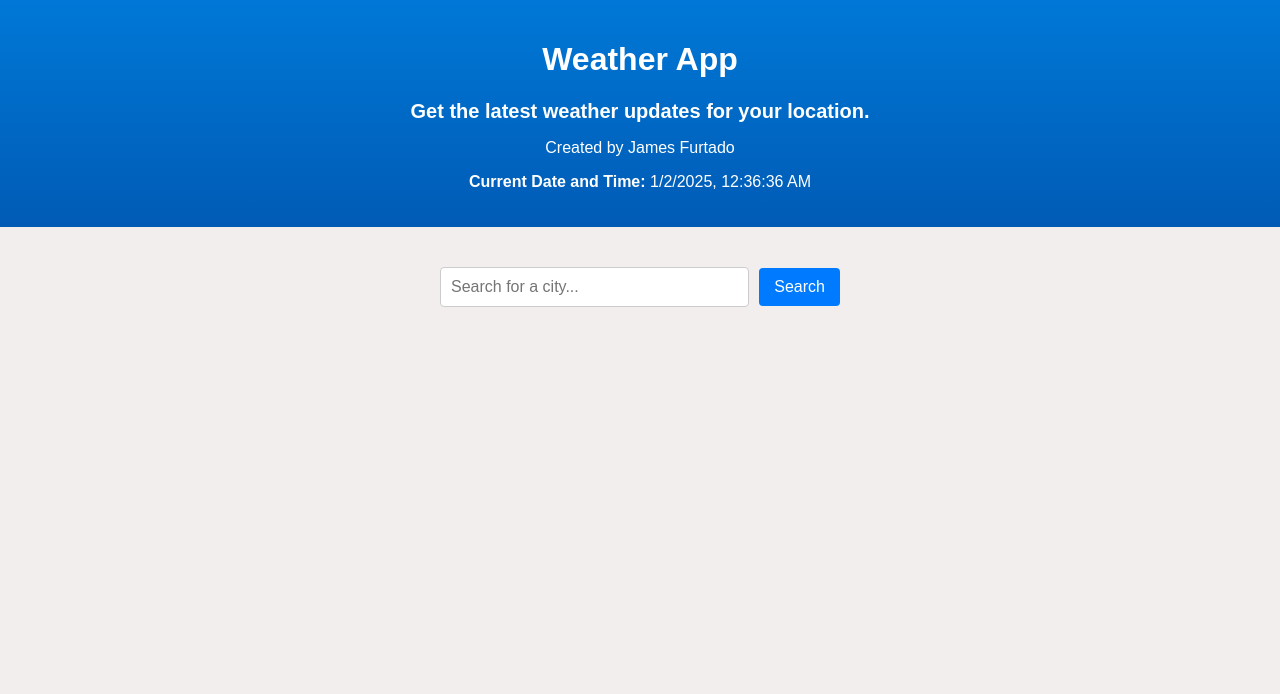
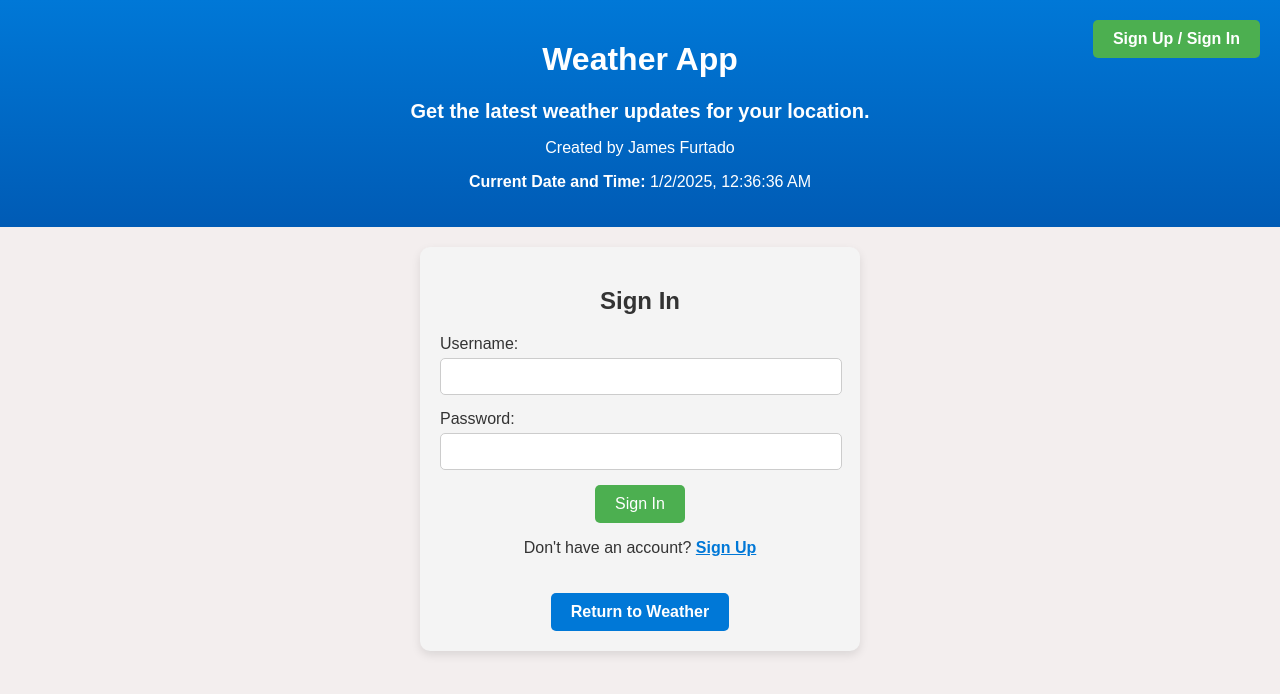
Before and after one commit to jamesdfurtado/weather-app, a React (Create React App) app in the folder frontend/: page /auth in a window 1280 px wide. Shown: the top 694 px of the page. Built offline with nearby package versions, Linux system fonts and the light colour scheme; no server answers.

Commit message:
Added sign up/sign in page! :)

```diff
--- a/frontend/package.json
+++ b/frontend/package.json
@@ -8,6 +8,7 @@
     "@testing-library/user-event": "^13.5.0",
     "react": "^18.3.1",
     "react-dom": "^18.3.1",
+    "react-router-dom": "^7.1.1",
     "react-scripts": "5.0.1",
     "web-vitals": "^2.1.4"
   },
--- a/frontend/src/App.css
+++ b/frontend/src/App.css
@@ -16,6 +16,106 @@ body {
 
 main {
   padding: 20px;
+}
+
+
+/* Auth Button */
+.auth-button {
+  position: absolute;
+  top: 20px;
+  right: 20px;
+  padding: 10px 20px;
+  background-color: #4CAF50;
+  color: white;
+  font-size: 16px;
+  border: none;
+  border-radius: 5px;
+  cursor: pointer;
+  text-decoration: none; /* Removes underline */
+  font-weight: bold;
+  transition: background-color 0.3s ease;
+}
+
+.auth-button:hover {
+  background-color: #45a049;
+}
+
+
+/* Auth Page */
+.auth-page {
+  padding: 20px;
+  max-width: 400px;
+  margin: 0 auto;
+  background-color: #f4f4f4;
+  border-radius: 10px;
+  text-align: center;
+  box-shadow: 0 4px 10px rgba(0, 0, 0, 0.1); /* Add subtle shadow for depth */
+}
+
+.auth-page h2 {
+  margin-bottom: 20px;
+  font-size: 24px;
+}
+
+.input-group {
+  margin-bottom: 15px;
+  text-align: left;
+}
+
+.input-group input {
+  width: 95%;
+  padding: 10px;
+  margin-top: 5px;
+  border: 1px solid #ccc;
+  border-radius: 5px;
+}
+
+button {
+  padding: 10px 20px;
+  background-color: #4CAF50;
+  color: white;
+  font-size: 16px;
+  border: none;
+  border-radius: 5px;
+  cursor: pointer;
+}
+
+button:hover {
+  background-color: #45a049;
+}
+
+.error-message {
+  color: red;
+  margin-top: 10px;
+}
+
+.toggle-link {
+  color: #0078d7;
+  cursor: pointer;
+  font-weight: bold;
+  text-decoration: underline;
+}
+
+
+/* Return to Weather Button */
+.return-button {
+  display: inline-block;
+  margin-top: 20px;
+  padding: 10px 20px;
+  background-color: #0078d7;
+  color: white;
+  font-size: 16px;
+  border: none;
+  border-radius: 5px;
+  cursor: pointer;
+  text-decoration: none;
+  font-weight: bold;
+  text-align: center;
+  transition: background-color 0.3s ease;
+}
+
+.return-button:hover {
+  background-color: #005bb5;
 }
 
 
@@ -51,6 +151,7 @@ main {
 .search-button:hover {
   background-color: #0056b3;
 }
+
 
 /* City not found */
 .error-message {
@@ -104,6 +205,10 @@ main {
 }
 
 
+
+
+
+
 /* Hourly Forecast */
 .hourly-forecast {
   margin: 20px 0;
@@ -143,6 +248,7 @@ main {
   font-size: 16px;
   font-weight: bold;
 }
+
 
 /* 5-Day Forecast */
 .five-day-forecast-box {
--- a/frontend/src/App.js
+++ b/frontend/src/App.js
@@ -3,12 +3,14 @@ import './App.css';
 import CurrentWeather from './components/CurrentWeather';
 import ApiCall from './components/ApiCall';
 import SearchBar from './components/SearchBar';
+import { BrowserRouter as Router, Routes, Route, Link } from 'react-router-dom';
+
+import AuthPage from './components/AuthPage'; // Changed to AuthPage
 
 function App() {
   const [currentDateTime, setCurrentDateTime] = useState("");
   const [weatherData, setWeatherData] = useState(null);
   const [cityQuery, setCityQuery] = useState("");
-  const [error, setError] = useState(null); // Add error state here
 
   const updateCurrentDateTime = () => {
     const now = new Date();
@@ -32,21 +34,23 @@ function App() {
 
   return (
     <div className="App">
+      <Router>
         <header className="App-header">
           <h1>Weather App</h1>
           <h3>Get the latest weather updates for your location.</h3>
           <p>Created by James Furtado</p>
           <p><strong>Current Date and Time:</strong> {currentDateTime}</p>
+
+          {/* Sign-up link */}
+          <Link to="/auth" className="auth-button">Sign Up / Sign In</Link>
         </header>
 
         <main>
+          <Routes>
+            <Route path="/" element={
+              <>
                 <SearchBar onSearch={handleSearch} />
-        <ApiCall
-          onApiDataRetrieved={handleApiDataRetrieved}
-          cityQuery={cityQuery}
-          setError={setError} // Pass error handler to ApiCall
-        />
-        {error && <p className="error-message">{error}</p>} {/* Display error under SearchBar */}
+                <ApiCall onApiDataRetrieved={handleApiDataRetrieved} cityQuery={cityQuery} />
                 {weatherData && (
                   <CurrentWeather
                     location={weatherData.location}
@@ -57,7 +61,12 @@ function App() {
                     iconCode={weatherData.iconCode}
                   />
                 )}
+              </>
+            } />
+            <Route path="/auth" element={<AuthPage />} /> {/* Route for Auth page */}
+          </Routes>
         </main>
+      </Router>
     </div>
   );
 }
--- /dev/null
+++ b/frontend/src/components/AuthPage.js
@@ -0,0 +1,74 @@
+import React, { useState } from 'react';
+import { Link } from 'react-router-dom';
+
+function AuthPage() {
+  const [username, setUsername] = useState("");
+  const [password, setPassword] = useState("");
+  const [error, setError] = useState(null);
+  const [isSignUp, setIsSignUp] = useState(false); // Default to Sign In
+
+  const handleSubmit = (event) => {
+    event.preventDefault();
+
+    if (!username || !password) {
+      setError("Please fill in both fields.");
+      return;
+    }
+
+    // Normally, here you would send the data to a server
+    if (isSignUp) {
+      console.log("User Registered:", { username, password });
+      alert("Sign up successful!");
+    } else {
+      console.log("User Signed In:", { username, password });
+      alert("Sign in successful!");
+    }
+
+    // Clear form and error after submission
+    setUsername("");
+    setPassword("");
+    setError(null);
+  };
+
+  return (
+    <div className="auth-page">
+      <h2>{isSignUp ? "Create an Account" : "Sign In"}</h2>
+      <form onSubmit={handleSubmit}>
+        <div className="input-group">
+          <label htmlFor="username">Username:</label>
+          <input
+            type="text"
+            id="username"
+            value={username}
+            onChange={(e) => setUsername(e.target.value)}
+            required
+          />
+        </div>
+        <div className="input-group">
+          <label htmlFor="password">Password:</label>
+          <input
+            type="password"
+            id="password"
+            value={password}
+            onChange={(e) => setPassword(e.target.value)}
+            required
+          />
+        </div>
+        {error && <p className="error-message">{error}</p>}
+        <button type="submit">{isSignUp ? "Sign Up" : "Sign In"}</button>
+      </form>
+      <p>
+        {isSignUp ? "Already have an account? " : "Don't have an account? "}
+        <span
+          onClick={() => setIsSignUp(!isSignUp)}
+          className="toggle-link"
+        >
+          {isSignUp ? "Sign In" : "Sign Up"}
+        </span>
+      </p>
+      <Link to="/" className="return-button">Return to Weather</Link> {/* Add the button */}
+    </div>
+  );
+}
+
+export default AuthPage;
```
Also changed, not shown: 1 other file (tests, documents, lock files or other folders). Lines whose indentation alone changed are shown as unchanged.
